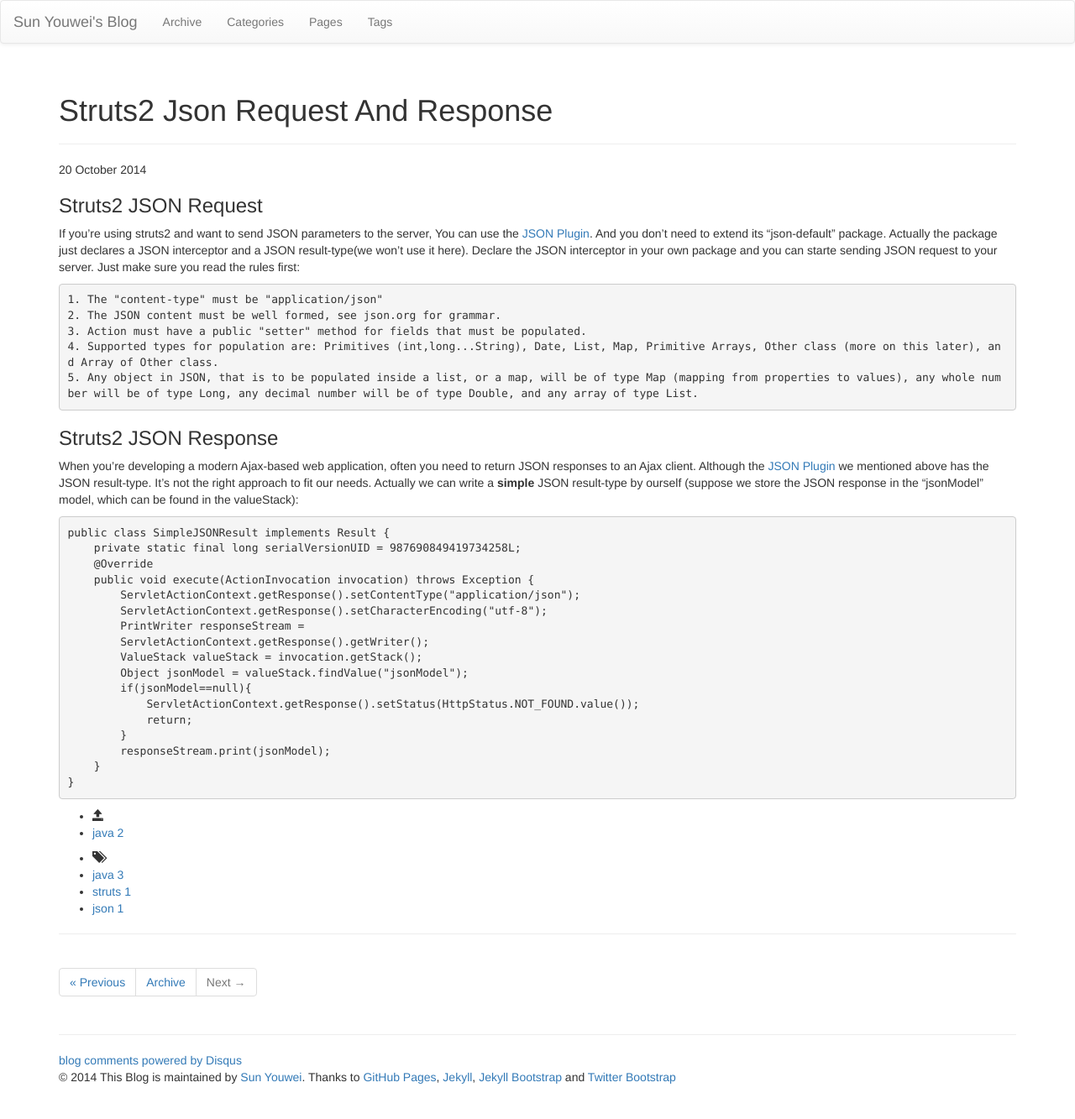
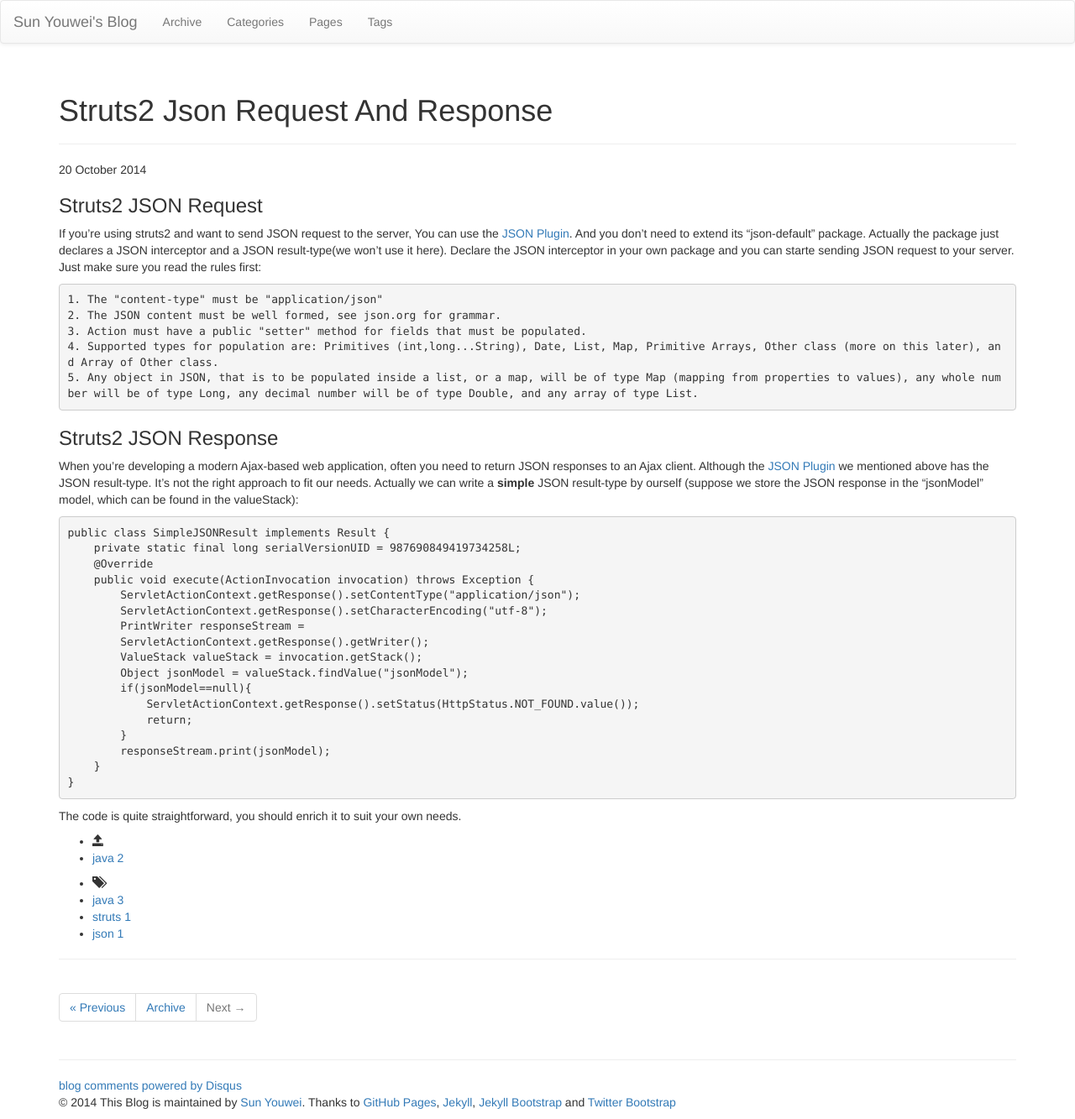
Before and after one commit to lovehq/blog, a Jekyll site: the page built from _posts/2014-10-20-struts2-JSON-request-and-response.md, in a window 1280 px wide. Shown: the whole page at 84% size. Built offline with Jekyll 4.4.1, drawn with Linux system fonts in a browser that asks for light colours; nearby versions of some CDN libraries; library files that are not in the unit come from our copies; comment, search, counter and statistics services are not loaded; before the commit the page ends 1303 px from its top, so only the background shows below that.

Commit message:
fix typos

```diff
--- a/_posts/2014-10-20-struts2-JSON-request-and-response.md
+++ b/_posts/2014-10-20-struts2-JSON-request-and-response.md
@@ -7,7 +7,7 @@
 {% include JB/setup %}
 
 ### Struts2 JSON Request
-If you're using struts2 and want to send JSON parameters to the server, You can use the [JSON Plugin](http://struts.apache.org/release/2.3.x/docs/json-plugin.html). And you don't need to extend its "json-default" package. Actually the package just declares a JSON interceptor and a JSON result-type(we won't use it here). Declare the JSON interceptor in your own package and you can starte sending JSON request to your server. Just make sure you read the rules first:
+If you're using struts2 and want to send JSON request to the server, You can use the [JSON Plugin](http://struts.apache.org/release/2.3.x/docs/json-plugin.html). And you don't need to extend its "json-default" package. Actually the package just declares a JSON interceptor and a JSON result-type(we won't use it here). Declare the JSON interceptor in your own package and you can starte sending JSON request to your server. Just make sure you read the rules first:
 
     1. The "content-type" must be "application/json"
     2. The JSON content must be well formed, see json.org for grammar.
@@ -36,3 +36,5 @@
             responseStream.print(jsonModel);
         }
     }
+
+The code is quite straightforward, you should enrich it to suit your own needs.
```
